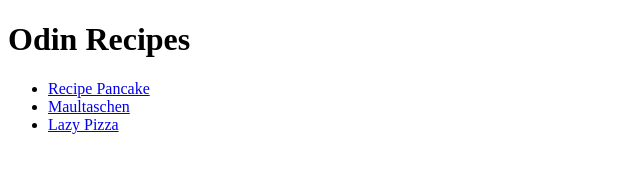
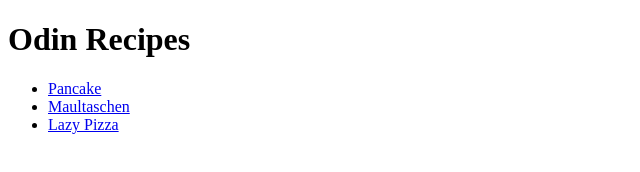
Before and after one commit to LeviCoding/odin-recipes, a plain HTML site: page index.html in a window 1280 px wide. Shown: the full height of the page, 0-640 px from the left. Drawn offline with Linux system fonts and the light colour scheme.

Commit message:
Correct typo in index.html file. Now all recipes are listed as they should

```diff
--- a/index.html
+++ b/index.html
@@ -7,7 +7,7 @@
 <body>
     <h1>Odin Recipes</h1>
     <ul>
-        <li><a href="recipes/pancake.html">Recipe Pancake</a></li>
+        <li><a href="recipes/pancake.html">Pancake</a></li>
         <li><a href="recipes/Maultaschen.html">Maultaschen</a></li>
         <li><a href="recipes/lazy_pizza.html">Lazy Pizza</a></li>
     </ul>
```
